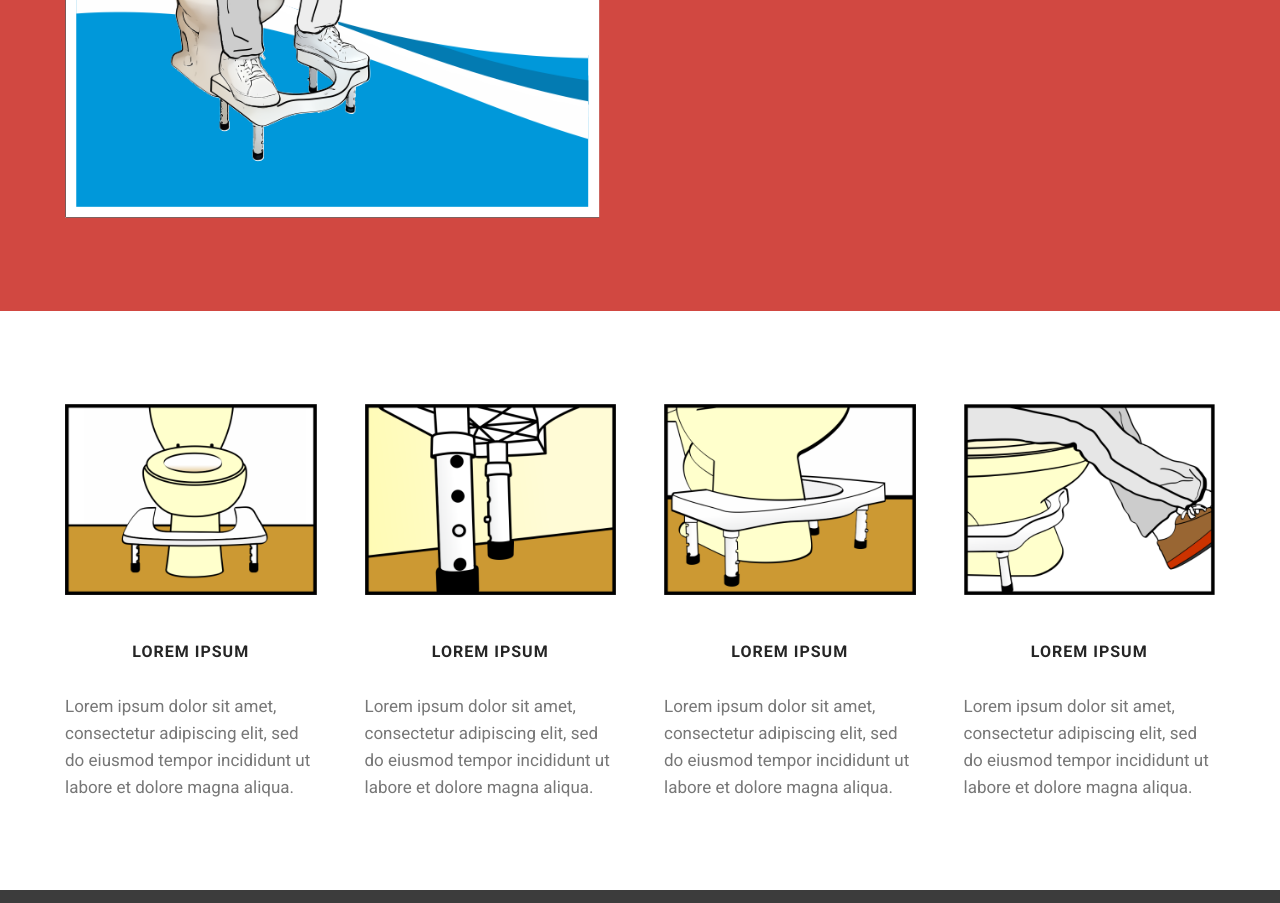
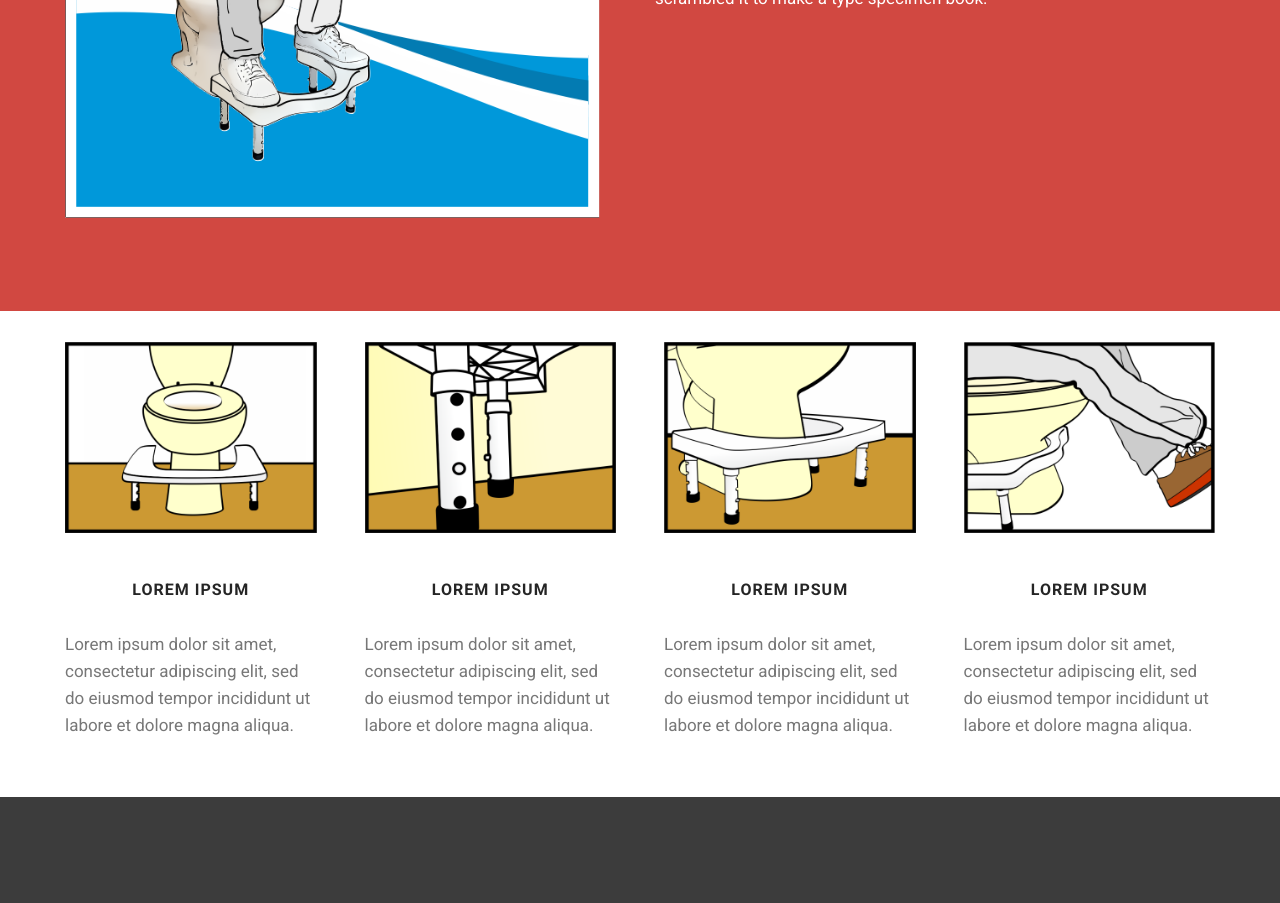
Before and after one commit to Whunther/ezpotty, a plain HTML site: page index.html in a window 1280 px wide. Shown: the part 1210-2113 px from the top of the page. Drawn offline with Linux system fonts and the light colour scheme; grey boxes are pictures that could not be loaded.

Commit message:
create github pages

```diff
--- a/assets/mobirise/css/mbr-additional.css
+++ b/assets/mobirise/css/mbr-additional.css
@@ -12,9 +12,11 @@
 }
 #header1-2 H1 {
   color: #000000;
+  font-size: 20px;
 }
 #header1-2 P {
   color: #000000;
+  font-size: 14px;
 }
 #msg-box4-5 .mbr-header__text {
   color: #ffffff;
--- a/index.html
+++ b/index.html
@@ -6,7 +6,7 @@
   <meta http-equiv="X-UA-Compatible" content="IE=edge">
   <meta name="generator" content="Mobirise v4.4.0, mobirise.com">
   <meta name="viewport" content="width=device-width, initial-scale=1">
-  <link rel="shortcut icon" href="assets/images/logo-305x48.png" type="image/x-icon">
+  <link rel="shortcut icon" href="assets/images/ez-128x128-1.png" type="image/x-icon">
   <meta name="description" content="">
   <title>Home</title>
   <link rel="stylesheet" href="https://fonts.googleapis.com/css?family=Roboto:700,400&subset=cyrillic,latin,greek,vietnamese">
@@ -43,7 +43,7 @@
     </div>
 </section>
 
-<section class="engine"><a href="https://mobirise.co/d">free web software</a></section><section class="mbr-box mbr-section mbr-section--relative mbr-section--fixed-size mbr-section--full-height mbr-section--bg-adapted mbr-parallax-background" id="header1-2" data-rv-view="2" style="background-image: url(assets/images/banner-home-2000x1409.jpg);">
+<section class="engine"><a href="https://mobirise.co/q">bootstrap slideshow</a></section><section class="mbr-box mbr-section mbr-section--relative mbr-section--fixed-size mbr-section--full-height mbr-section--bg-adapted mbr-parallax-background" id="header1-2" data-rv-view="2" style="background-image: url(assets/images/banner-home-2000x1409.jpg);">
     <div class="mbr-box__magnet mbr-box__magnet--sm-padding mbr-box__magnet--center-left mbr-after-navbar">
 
         <div class="mbr-box__container mbr-section__container container">
@@ -81,7 +81,7 @@
                         </div>
                     </div>
                     <div class="mbr-section__container mbr-section__container--middle">
-                        <div class="mbr-article mbr-article--auto-align mbr-article--wysiwyg"><p>Lorem Ipsum is simply dummy text of the printing and typesetting industry. Lorem Ipsum has been the industry's standard dummy text ever since the 1500s, when an unknown printer took a galley of type and scrambled it to make a type specimen book.</p><p><br></p><p><br></p><p><br></p><p><br></p><p><br></p><p><br></p><p><br></p></div>
+                        <div class="mbr-article mbr-article--auto-align mbr-article--wysiwyg"><p>Lorem Ipsum is simply dummy text of the printing and typesetting industry. Lorem Ipsum has been the industry's standard dummy text ever since the 1500s, when an unknown printer took a galley of type and scrambled it to make a type specimen book.</p></div>
                     </div>
 
                 </div>
@@ -94,7 +94,7 @@
 <section class="mbr-section mbr-section--relative mbr-section--fixed-size" id="features1-6" data-rv-view="8" style="background-color: rgb(255, 255, 255);">
 
 
-    <div class="mbr-section__container container mbr-section__container--std-top-padding" style="padding-top: 93px;">
+    <div class="mbr-section__container container mbr-section__container--std-top-padding" style="padding-top: 31px;">
         <div class="mbr-section__row row">
             <div class="mbr-section__col col-xs-12 col-md-3 col-sm-6">
                 <div class="mbr-section__container mbr-section__container--center mbr-section__container--middle">
@@ -105,9 +105,9 @@
                         <h3 class="mbr-header__text">LOREM IPSUM</h3>
                     </div>
                 </div>
-                <div class="mbr-section__container mbr-section__container--last" style="padding-bottom: 93px;">
+                <div class="mbr-section__container mbr-section__container--last" style="padding-bottom: 62px;">
                     <div class="mbr-article mbr-article--wysiwyg">
-                        <p>Lorem ipsum dolor sit amet, consectetur adipiscing elit, sed do eiusmod tempor incididunt ut labore et dolore magna aliqua. </p>
+                        <p>Lorem ipsum dolor sit amet, consectetur adipiscing elit, sed do eiusmod tempor incididunt ut labore et dolore magna aliqua.<br> </p>
                     </div>
                 </div>
 
@@ -121,7 +121,7 @@
                         <h3 class="mbr-header__text">LOREM IPSUM</h3>
                     </div>
                 </div>
-                <div class="mbr-section__container mbr-section__container--last" style="padding-bottom: 93px;">
+                <div class="mbr-section__container mbr-section__container--last" style="padding-bottom: 62px;">
                     <div class="mbr-article mbr-article--wysiwyg">
                         <p>Lorem ipsum dolor sit amet, consectetur adipiscing elit, sed do eiusmod tempor incididunt ut labore et dolore magna aliqua. </p>
                     </div>
@@ -138,7 +138,7 @@
                         <h3 class="mbr-header__text">LOREM IPSUM</h3>
                     </div>
                 </div>
-                <div class="mbr-section__container mbr-section__container--last" style="padding-bottom: 93px;">
+                <div class="mbr-section__container mbr-section__container--last" style="padding-bottom: 62px;">
                     <div class="mbr-article mbr-article--wysiwyg">
                         <p>Lorem ipsum dolor sit amet, consectetur adipiscing elit, sed do eiusmod tempor incididunt ut labore et dolore magna aliqua. </p>
                     </div>
@@ -155,7 +155,7 @@
                         <h3 class="mbr-header__text">LOREM IPSUM</h3>
                     </div>
                 </div>
-                <div class="mbr-section__container mbr-section__container--last" style="padding-bottom: 93px;">
+                <div class="mbr-section__container mbr-section__container--last" style="padding-bottom: 62px;">
                     <div class="mbr-article mbr-article--wysiwyg">
                         <p>Lorem ipsum dolor sit amet, consectetur adipiscing elit, sed do eiusmod tempor incididunt ut labore et dolore magna aliqua. </p>
                     </div>
```
Also changed, not shown: page1.html (+2 -2 lines), assets/images/ez-128x128-1.png (added), 1 other file.
